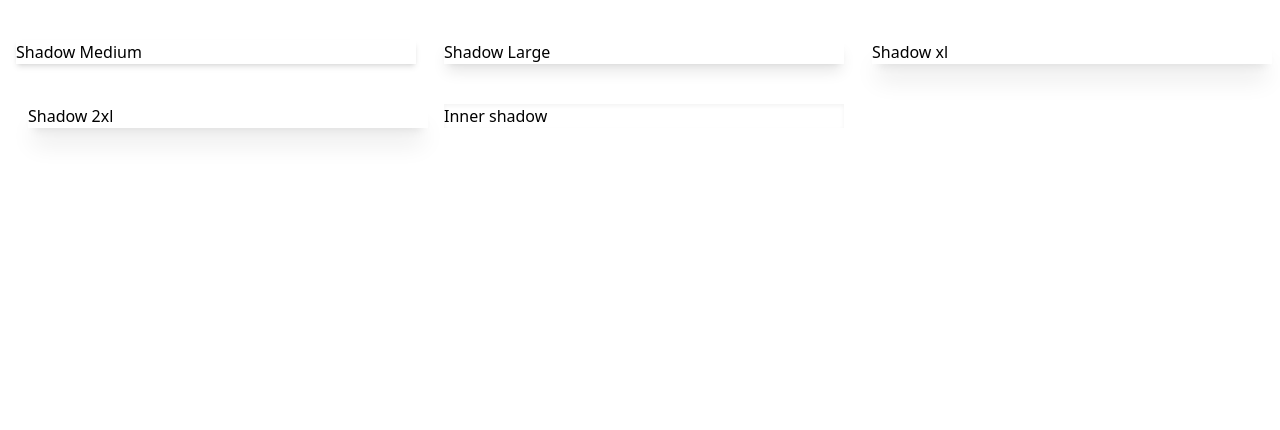
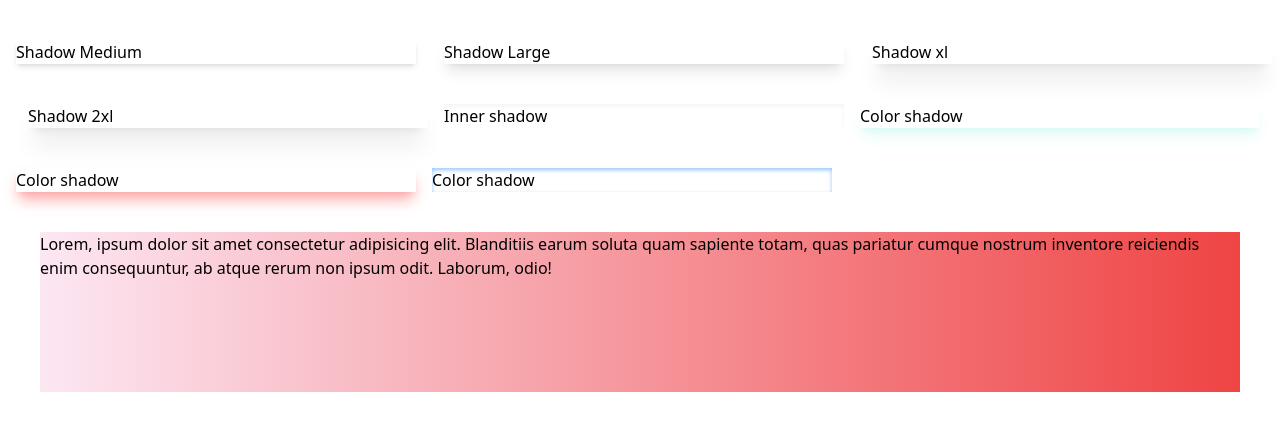
Before and after one commit to Ndungu-Jn/Tailwind_CSS, a plain HTML site: page 6. Backgrounds Shadows/index.html in a window 1280 px wide. Drawn offline with nearby package versions, Linux system fonts and the light colour scheme.

Commit message:
Color shadows and Gradients

```diff
--- a/6. Backgrounds Shadows/index.html
+++ b/6. Backgrounds Shadows/index.html
@@ -25,11 +25,18 @@
 
       <div class="w-[400px] mt-10 ml-4 p3 shadow-inner">Inner shadow</div>
 
+      <!-- Colors/Shadow -->
+      <div class="w-[400px] mt-10 ml-4 p3 shadow-lg shadow-teal-300/20">Color shadow</div>
+      <div class="w-[400px] mt-10 ml-4 p3 shadow-lg shadow-red-300/100">Color shadow</div>
+      <div class="w-[400px] mt-10 ml-4 p3 shadow-inner shadow-blue-300/100">Color shadow</div>
+
      </div>
-
 
 
     <!-- Gradients -->
     <!-- https://tailwindcss.com/docs/gradient-color-stops -->
+     <div class="h-40 bg-gradient-to-r from-pink-100 to-red-500 m-10">
+      Lorem, ipsum dolor sit amet consectetur adipisicing elit. Blanditiis earum soluta quam sapiente totam, quas pariatur cumque nostrum inventore reiciendis enim consequuntur, ab atque rerum non ipsum odit. Laborum, odio!
+     </div>
   </body>
 </html>
```
